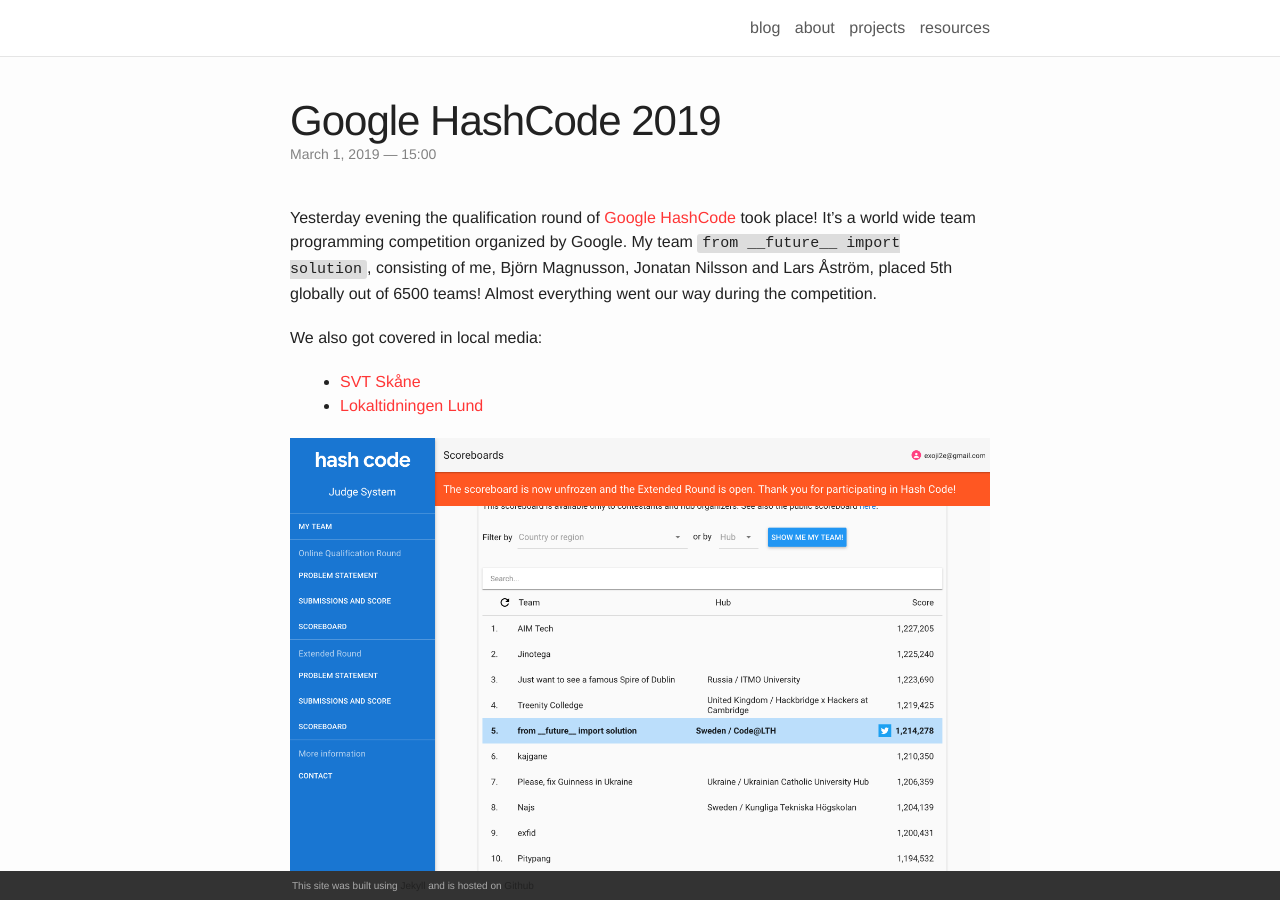
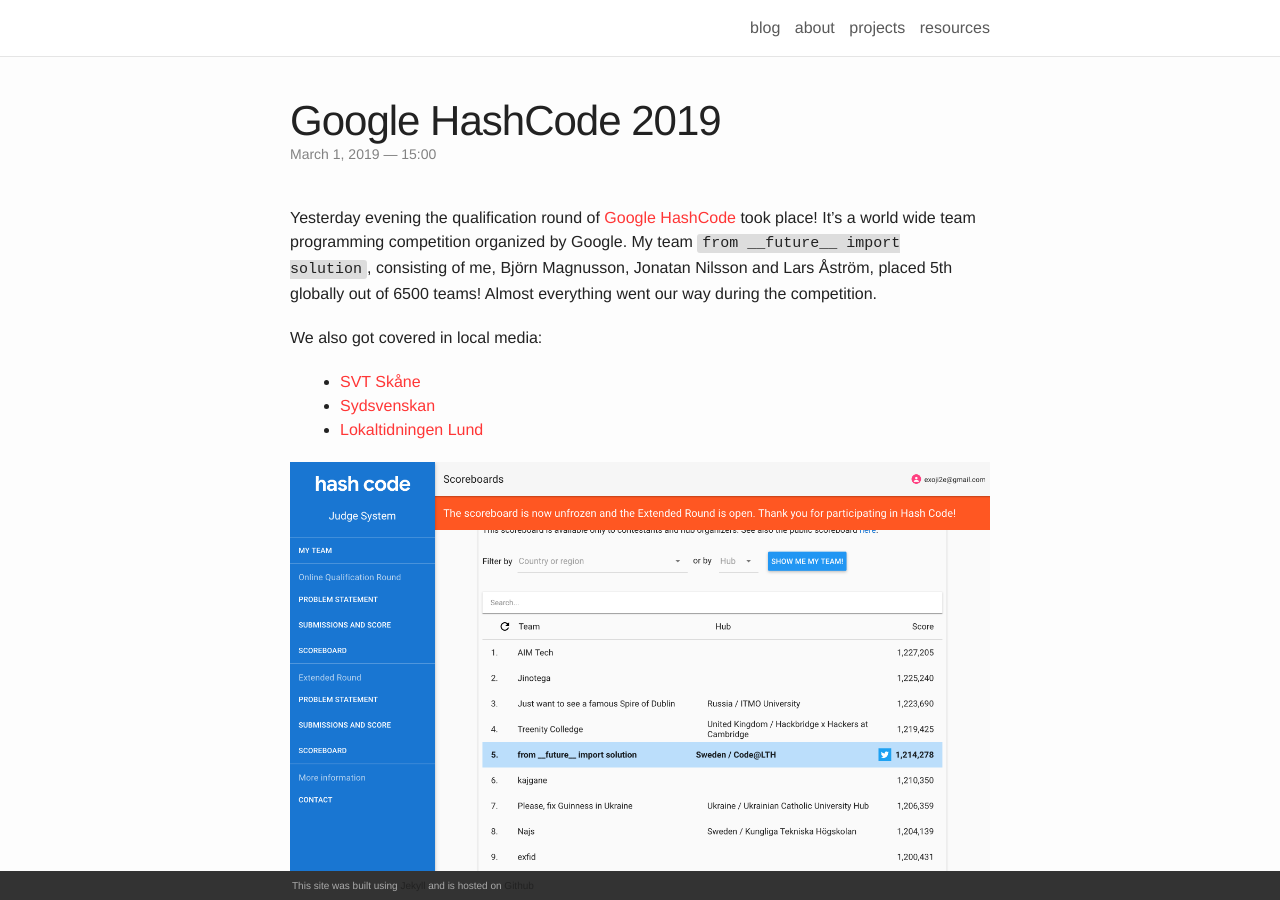
Before and after one commit to exoji2e/exoji2e.github.com, a Jekyll site: the page built from _posts/2019-03-01-hashcode.md, in a window 1280 px wide and 900 px high. Built offline with Jekyll 4.4.1, drawn with Linux system fonts in a browser that asks for light colours; nearby versions of some CDN libraries.

Commit message:
[hashcode blogpost] add link to sydsvänskan

```diff
--- a/_posts/2019-03-01-hashcode.md
+++ b/_posts/2019-03-01-hashcode.md
@@ -9,6 +9,7 @@
 
 We also got covered in local media:
 - [SVT Skåne](https://www.svt.se/nyheter/lokalt/skane/programeringslag-fran-lund-vann-stora-internationella-framgangar)
+- [Sydsvenskan](https://www.sydsvenskan.se/2019-03-03/lundalag-fick-topplacering-i-varldens-storsta-tavling-i)
 - [Lokaltidningen Lund](http://lund.lokaltidningen.se/nyheter/2019-03-01/-Lundalag-i-topp-vid-v%C3%A4rldsomsp%C3%A4nnande-Googlet%C3%A4vling-4302346.html)
 
 ![scoreboard](/img/2019/20190301-hashcode-scoreboard.png){: width="100%"}
```
